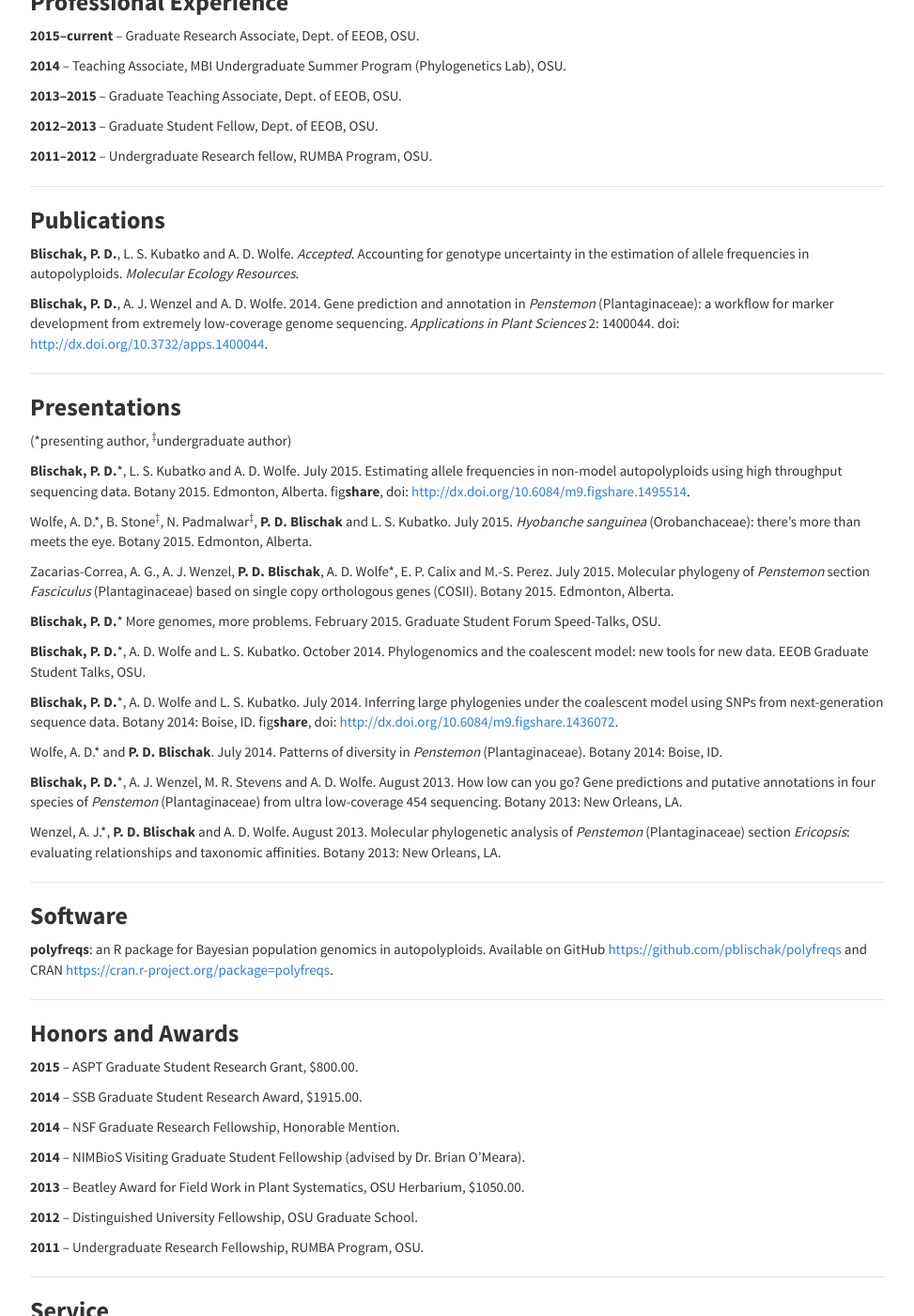
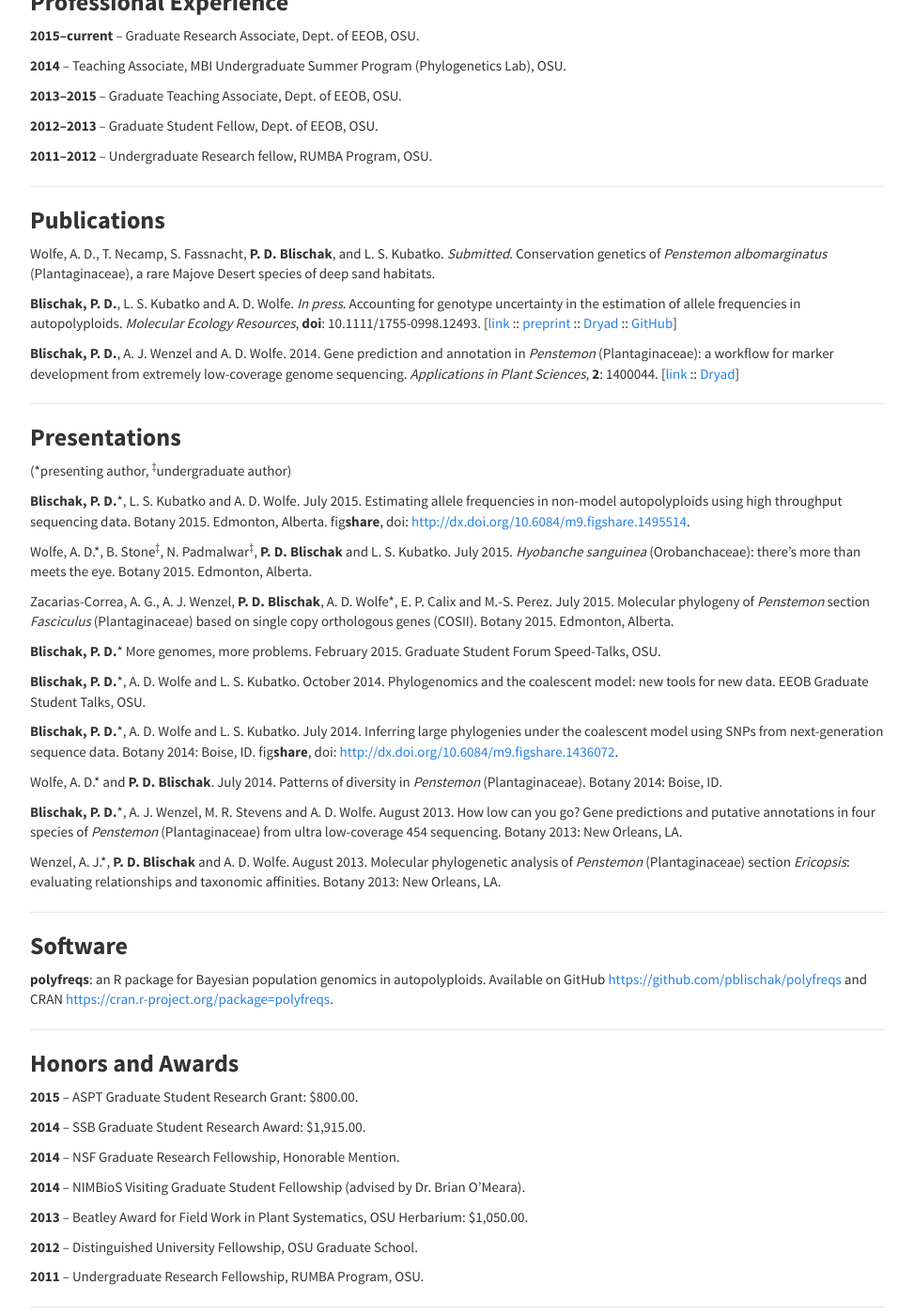
Before and after one commit to pblischak/pblischak.github.io, a Jekyll site: the page CV/cv.html, which Jekyll copies as it is, in a window 1280 px wide and 1400 px high, scrolled down 374 px. Shown: the whole window at 94% size, without its empty margins (153-1126 px from the left). Built offline with Jekyll 4.4.1, drawn with Linux system fonts in a browser that asks for light colours; formulas are drawn with MathJax 3; some of the changed text lies outside the part shown.

Commit message:
adding albomarginatus paper

```diff
--- a/CV/cv.html
+++ b/CV/cv.html
@@ -85,8 +85,9 @@ img {
 </div>
 <div id="publications" class="section level3">
 <h3><strong>Publications</strong></h3>
-<p><strong>Blischak, P. D.</strong>, L. S. Kubatko and A. D. Wolfe. <em>Accepted</em>. Accounting for genotype uncertainty in the estimation of allele frequencies in autopolyploids. <em>Molecular Ecology Resources</em>.</p>
-<p><strong>Blischak, P. D.</strong>, A. J. Wenzel and A. D. Wolfe. 2014. Gene prediction and annotation in <em>Penstemon</em> (Plantaginaceae): a workflow for marker development from extremely low-coverage genome sequencing. <em>Applications in Plant Sciences</em> 2: 1400044. doi: <a href="http://dx.doi.org/10.3732/apps.1400044" target="_blank">http://dx.doi.org/10.3732/apps.1400044</a>.</p>
+<p>Wolfe, A. D., T. Necamp, S. Fassnacht, <strong>P. D. Blischak</strong>, and L. S. Kubatko. <em>Submitted</em>. Conservation genetics of <em>Penstemon albomarginatus</em> (Plantaginaceae), a rare Majove Desert species of deep sand habitats.</p>
+<p><strong>Blischak, P. D.</strong>, L. S. Kubatko and A. D. Wolfe. <em>In press</em>. Accounting for genotype uncertainty in the estimation of allele frequencies in autopolyploids. <em>Molecular Ecology Resources</em>, <strong>doi</strong>: 10.1111/1755-0998.12493. [<a href="http://onlinelibrary.wiley.com/doi/10.1111/1755-0998.12493/abstract" target="_blank">link</a> :: <a href="http://biorxiv.org/content/early/2015/09/23/021907" target="_blank">preprint</a> :: <a href="http://datadryad.org/resource/doi:10.5061/dryad.t297p" target="_blank">Dryad</a> :: <a href="https://github.com/pblischak/polyfreqs-ms-data" target="_blank">GitHub</a>]</p>
+<p><strong>Blischak, P. D.</strong>, A. J. Wenzel and A. D. Wolfe. 2014. Gene prediction and annotation in <em>Penstemon</em> (Plantaginaceae): a workflow for marker development from extremely low-coverage genome sequencing. <em>Applications in Plant Sciences</em>, <strong>2</strong>: 1400044. [<a href="http://www.bioone.org/doi/abs/10.3732/apps.1400044" target="_blank">link</a> :: <a href="http://datadryad.org/resource/doi:10.5061/dryad.f6s22" target="_blank">Dryad</a>]</p>
 <hr />
 </div>
 <div id="presentations" class="section level3">
@@ -110,11 +111,11 @@ img {
 </div>
 <div id="honors-and-awards" class="section level3">
 <h3><strong>Honors and Awards</strong></h3>
-<p><strong>2015</strong> – ASPT Graduate Student Research Grant, $800.00.</p>
-<p><strong>2014</strong> – SSB Graduate Student Research Award, $1915.00.</p>
+<p><strong>2015</strong> – ASPT Graduate Student Research Grant: $800.00.</p>
+<p><strong>2014</strong> – SSB Graduate Student Research Award: $1,915.00.</p>
 <p><strong>2014</strong> – NSF Graduate Research Fellowship, Honorable Mention.</p>
 <p><strong>2014</strong> – NIMBioS Visiting Graduate Student Fellowship (advised by Dr. Brian O’Meara).</p>
-<p><strong>2013</strong> – Beatley Award for Field Work in Plant Systematics, OSU Herbarium, $1050.00.</p>
+<p><strong>2013</strong> – Beatley Award for Field Work in Plant Systematics, OSU Herbarium: $1,050.00.</p>
 <p><strong>2012</strong> – Distinguished University Fellowship, OSU Graduate School.</p>
 <p><strong>2011</strong> – Undergraduate Research Fellowship, RUMBA Program, OSU.</p>
 <hr />
```
Also changed, not shown: other parts of CV/cv.html (+2 -2 lines), CV/cv.Rmd (+9 -8 lines), Publications/index.md (+3 -1 lines), 2 other files.
